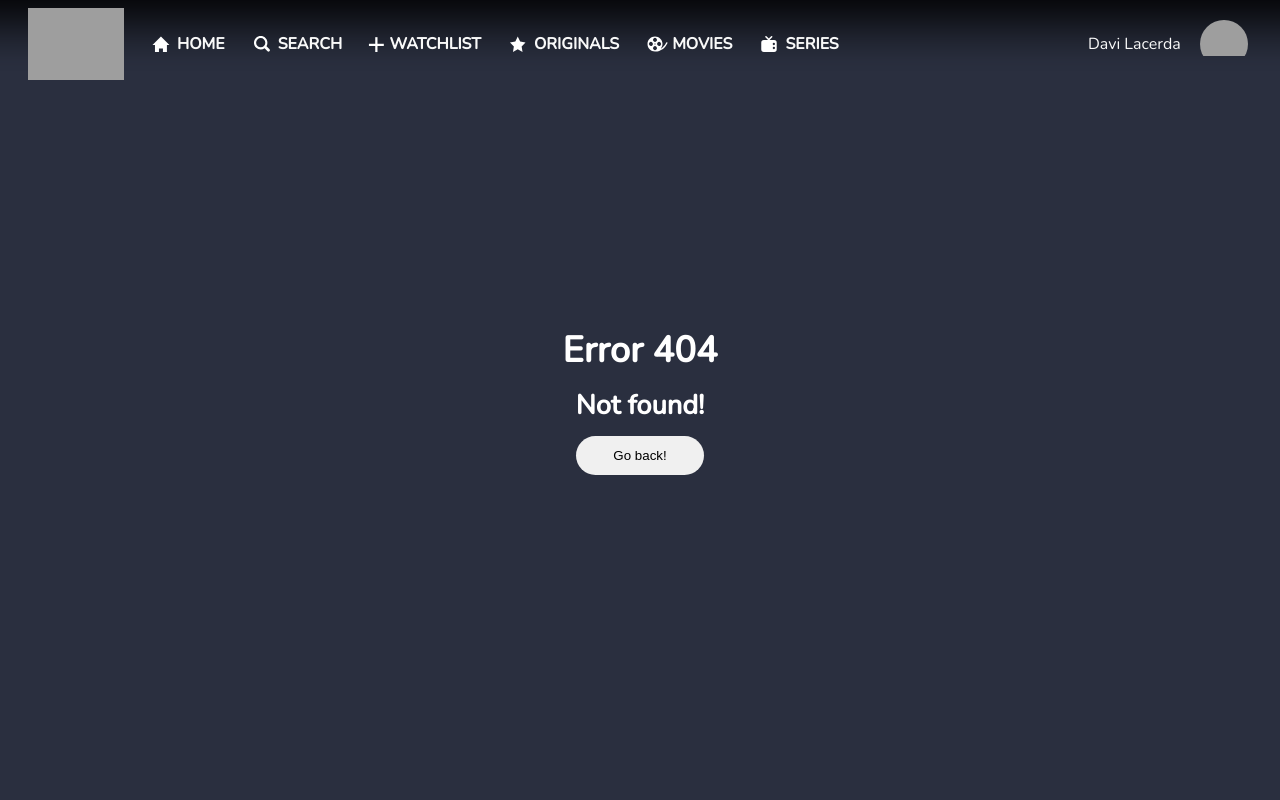
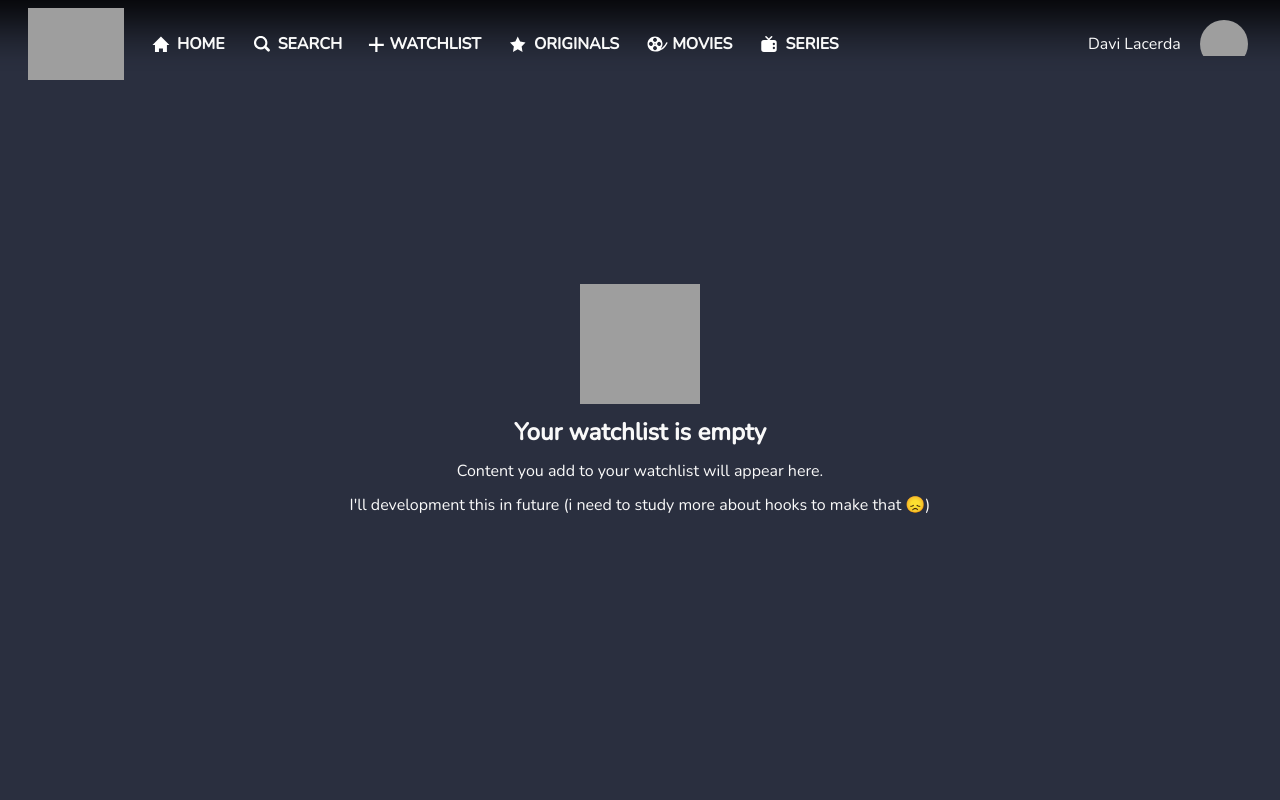
Before and after one commit to DaviLacerda/disneyplus, a React (Create React App) app: page /watchlist in a window 1280 px wide. Shown: the top 800 px of the page. Built offline with nearby package versions, Linux system fonts and the light colour scheme; no server answers; grey boxes are pictures that could not be loaded.

Commit message:
add watchlist page ( to development in future) and bettering mobile view

```diff
--- a/src/Routes.js
+++ b/src/Routes.js
@@ -5,6 +5,7 @@ import Home from "./pages/Home/Home";
 import Content from "./pages/Content/Content";
 import Contact from "./pages/Contact/Contact";
 import Search from "./pages/Search/Search";
+import Watchlist from "./pages/Watchlist/Watchlist";
 
 function RoutesSite() {
     return(
@@ -13,6 +14,7 @@ function RoutesSite() {
                 <Routes>
                     <Route path='*' element={<Home/>}></Route>
                     <Route path='/search' element={<Search/>}></Route>
+                    <Route path='/watchlist' element={<Watchlist/>}></Route>
                     <Route path='/contact' element={<Contact/>}></Route>
                     <Route path=':name' element={<Content/>}></Route>
                 </Routes>
--- a/src/components/CardSection/CardSection.js
+++ b/src/components/CardSection/CardSection.js
@@ -58,7 +58,7 @@ function CardSection() {
                     <Swiper
                     spaceBetween={20}
                     slidesPerView={5}
-                    slidesPerGroup={5}
+                    slidesPerGroup={1}
                     navigation
                     >
                         {recommendedCard.length && recommendedCard.map((recommendedImage, recommendedIndex) => {
--- a/src/components/CardSection/styles.js
+++ b/src/components/CardSection/styles.js
@@ -53,6 +53,11 @@ export const CardsContainer = styled.section`
                 min-height:fit-content;
             }
 
+            .swiper-slide{
+                min-width:120px !important;
+                min-height:120px !important;
+            }
+
             .contentSlider__content{
                 width:100%;
                 height:82.5%;
--- a/src/components/Header/Header.js
+++ b/src/components/Header/Header.js
@@ -44,10 +44,12 @@ function Header() {
                     </div>
                 </a>
 
-                <div className="left__container">
-                    <span>+</span>
-                    <p>Watchlist</p>
-                </div>
+                <a href="/watchlist">
+                    <div className="left__container">
+                        <span>+</span>
+                        <p>Watchlist</p>
+                    </div>
+                </a>
 
                 <div className="left__container desktop">
                     <svg className="left__icon" viewBox="0 0 36 36">
--- a/src/components/MainSlider/styles.js
+++ b/src/components/MainSlider/styles.js
@@ -5,7 +5,7 @@ export const SliderContainer = styled.div`
 
     width:100%;
 
-    margin-top:19.5vh;
+    margin-top:15vh;
 
     @media(min-width:900px){
         margin-top:7.5vh;
@@ -50,6 +50,7 @@ export const SliderContainer = styled.div`
 
             a{
                 position:relative;
+                height:100%;
             }
 
             .overlay{
--- a/src/pages/Content/Content.js
+++ b/src/pages/Content/Content.js
@@ -66,7 +66,6 @@ function Content() {
             let trailerData = trailerResponse.data.results;
             for(let i = 0; i < trailerData.length; i++){
                 if(trailerData[i].name.toLowerCase().includes('trailer')){
-                    console.log(trailer);
                     setTrailer(`https://youtube.com/watch?v=${trailerData[i].key}`)
                     return;
                 }
@@ -76,6 +75,11 @@ function Content() {
                 (/[\u0300-\u036f]/g,'+')}+trailer`)
             }
         }
+    }
+
+    const addWatchList = (span) => {
+        span.classList.toggle('added')
+        span.textContent === '+' ? span.textContent = '✓' : span.textContent = '+'
     }
 
     window.addEventListener('scroll', () => {
@@ -127,6 +131,7 @@ function Content() {
                                 <h1>{data.title || data.original_name}</h1>
                                 <span>{data.media_type} • {runtime} minutes • {release}</span>
                                 <p>{data.overview}</p>
+                                <div className="btn__container">
                                     <a href={trailer} className="trailer" target='_blank'>
                                         <button className="open">
                                             <svg className="open__icon">
@@ -135,6 +140,10 @@ function Content() {
                                             <span className="open__text">Play</span>
                                         </button>
                                     </a>
+                                    <button className="watchlist_add" onClick={(e) => addWatchList(e.target.firstChild)}>
+                                        <span>+</span>
+                                    </button>
+                                </div>
                             </div>
                         )
                     }
@@ -153,6 +162,7 @@ function Content() {
                                     )
                                 }
                                 <p>{data.overview}</p>
+                                <div className="btn__container">
                                     <a href={trailer} className="trailer" target='_blank'>
                                         <button className="open">
                                             <svg className="open__icon">
@@ -161,6 +171,10 @@ function Content() {
                                             <span className="open__text">Play</span>
                                         </button>
                                     </a>
+                                    <button className="watchlist_add" onClick={(e) => addWatchList(e.target.firstChild)}>
+                                        <span>+</span>
+                                    </button>
+                                </div>
                             </div>
                         )
                     }
--- a/src/pages/Content/styles.js
+++ b/src/pages/Content/styles.js
@@ -90,6 +90,56 @@ export const ContentContainer = styled.div`
         }
     }
 
+    .btn__container{
+        display:flex;
+        flex-direction:row;
+        align-items:center;
+        flex-wrap:wrap;
+        gap:16px;
+
+        margin-top:24px;
+
+        .added{
+            transform:rotate(-330deg);
+            transition:transform .5s;
+        }
+
+        .watchlist_add{
+            display:flex;
+            align-items:center;
+            justify-content:center;
+
+            background-color:rgba(0, 0, 0, 0.6);
+            border:2px solid #fff;
+
+            width:48px;
+            height:48px;
+
+            border-radius:50%;
+            transition:background-color .5s, color .4s;
+
+            color:#fff;
+
+            span{
+                display:flex;
+                align-items:center;
+                justify-content:center;
+
+                pointer-events:none;
+                width:100%;
+                height:100%;
+
+                font-size:2em;
+                font-weight:lighter;
+            }
+
+            &:hover{
+                cursor:pointer;
+                background-color:#fff;
+                color:#000;
+            }
+        }
+
         .trailer{
             display:block;
             width:fit-content;
@@ -97,8 +147,6 @@ export const ContentContainer = styled.div`
 
             color:inherit;
             text-decoration:none;
-
-        margin:24px 0 0;
 
             &:visited{
                 color:inherit;
@@ -152,6 +200,7 @@ export const ContentContainer = styled.div`
                 }
             }
     }
+    }
 
     p{
         width:100%;
--- /dev/null
+++ b/src/pages/Watchlist/Watchlist.js
@@ -0,0 +1,20 @@
+import Header from "../../components/Header/Header"
+import { WatchContainer } from "./styles"
+import Footer from '../../components/Footer/Footer'
+
+function Watchlist() {
+    return (
+        <>
+            <Header></Header>
+            <WatchContainer>
+                <div className="watchlist__icon"></div>
+                <h2>Your watchlist is empty</h2>
+                <p>Content you add to your watchlist will appear here.</p>
+                <p>I'll development this in future (i need to study more about hooks to make that 😞)</p>
+            </WatchContainer>
+            <Footer></Footer>
+        </>
+    )
+}
+
+export default Watchlist
--- /dev/null
+++ b/src/pages/Watchlist/styles.js
@@ -0,0 +1,23 @@
+import styled from 'styled-components';
+
+export const WatchContainer = styled.div`
+    @import url('https://fonts.googleapis.com/css2?family=Nunito:wght@400;500&display=swap');
+
+    width:100%;
+    min-height:100vh;
+
+    display:flex;
+    align-items:center;
+    justify-content:center;
+    flex-direction:column;
+    gap:12px;
+
+    font-family:'Nunito', sans-serif;
+
+    .watchlist__icon{
+        background-image: url(https://static-assets.bamgrid.com/product/disneyplus/images/empty-watchlist-icon.4b3acd54b63178bd38f31ea3b9d6526d.svg);
+        fill:#fff;
+        width:120px;
+        height:120px;
+    }
+`;
```
Lines whose indentation alone changed are shown as unchanged.
